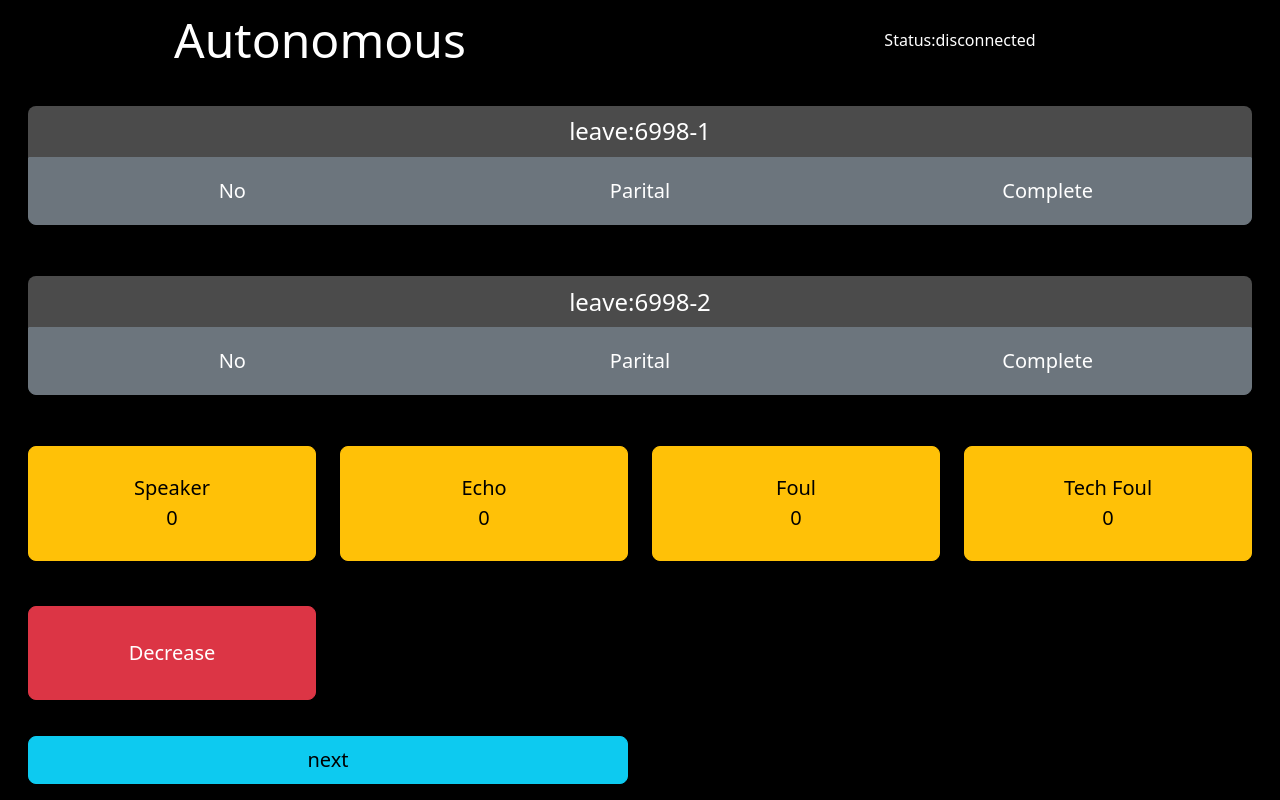
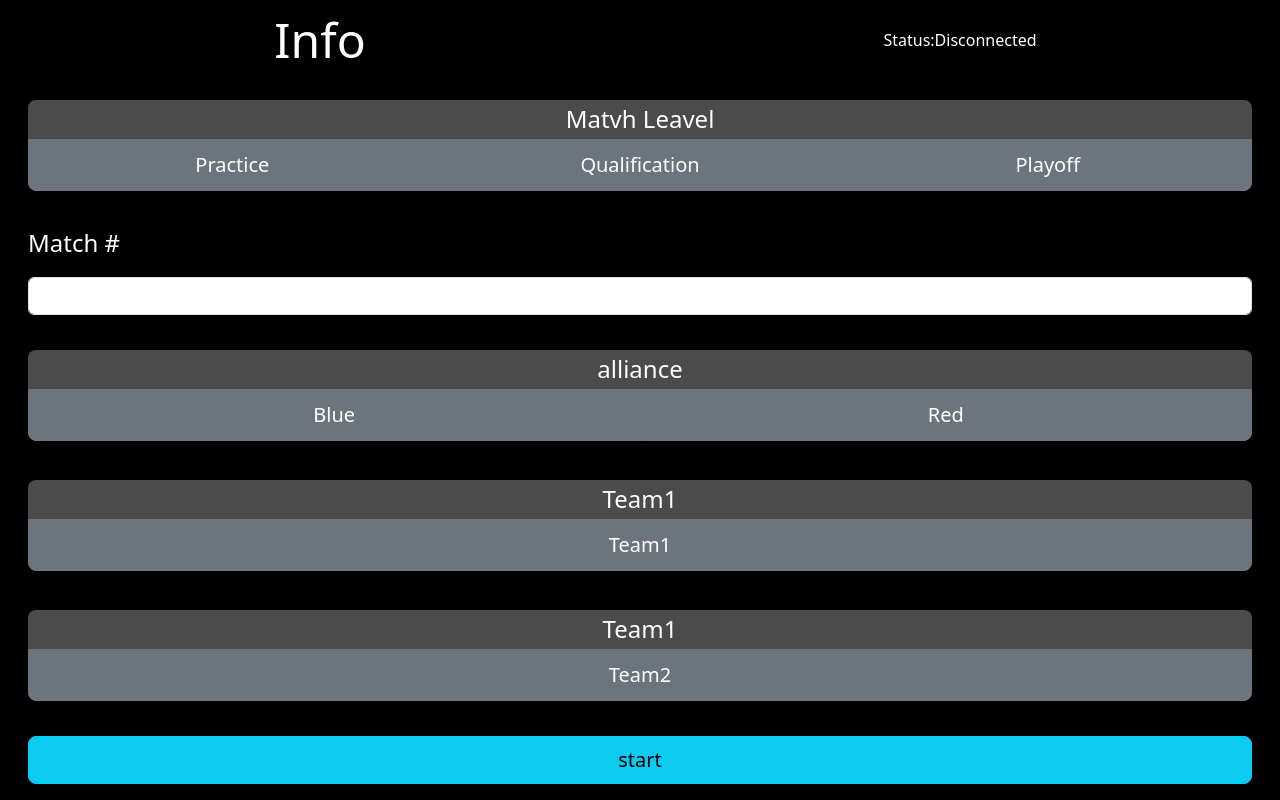
Before and after one commit to eran0926/2024TutorialCompetitionScoreRecorder, a Flask app: page /counter in a window 1280 px wide. Run offline with Flask 3, Linux system fonts and the light colour scheme; the visitor is signed in with stand-in values (Sample User, id 1); some libraries are stand-ins or nearby versions.

Commit message:
done sync info js

```diff
--- a/ScoreCounter/app/main.py
+++ b/ScoreCounter/app/main.py
@@ -73,7 +73,7 @@ def index():
     return redirect(url_for("counter"))
 
 @app.route('/counter')
-@login_required
+# @login_required
 def counter():
     return render_template("counter.html")
 
@@ -86,10 +86,19 @@ def test():
 def connect():
     print("\n",request)
     print("\n",request.sid)
-    print("\n",request.args["token"])
-    # if not self.authenticate(request.args):
-    #     raise ConnectionRefusedError('unauthorized!')
+    print("\n",request.args)
+    if not current_user.is_authenticated:
+        raise ConnectionRefusedError('unauthorized!')
 
+    print("connected")
+    socketio.emit('sync_game_status', {
+    "matchLevel":"practice",
+    "matchNumber": 555,
+    "matchStatus": "started",
+    "alliance": "blue",
+    "team1": "435t-2",
+    "team2": 12
+})
 
 @socketio.on('message')
 def handle_message(data):
--- a/ScoreCounter/app/static/scripts/main.js
+++ b/ScoreCounter/app/static/scripts/main.js
@@ -5,12 +5,13 @@ var initialX = null;
 var xThreshold = 0.3;
 var slide = 0;
 var config = {
-    "decrease-leave": "manual"
-}
+  "decrease-leave": "manual",
+};
+var gameStatus = "stop";
 
 function swipePage(increment) {
-    previousSlide = slide
-    slides = document.getElementById("main-holder").children
+  previousSlide = slide;
+  slides = document.getElementById("main-holder").children;
   if (slide + increment < slides.length && slide + increment >= 0) {
     slides[slide].style.display = "none";
     slide += increment;
@@ -18,13 +19,12 @@ function swipePage(increment) {
     slides[slide].style.display = "table";
     // document.getElementById('data').innerHTML = "";
     // document.getElementById('copyButton').setAttribute('value', 'Copy Data');
-
   }
 }
 
 function startTouch(e) {
   initialX = e.touches[0].screenX;
-};
+}
 
 function moveTouch(e) {
   if (initialX === null) {
@@ -37,13 +37,15 @@ function moveTouch(e) {
   // sliding horizontally
   if (diffX / screen.width > xThreshold) {
     // swiped left
+    if (slide != 0) {
       swipePage(1);
+    }
   } else if (diffX / screen.width < -xThreshold) {
     // swiped right
     swipePage(-1);
   }
   initialX = null;
-};
+}
 
 document.querySelectorAll(".select-btn-group").forEach(function (element) {
   element.addEventListener("click", function (e) {
@@ -52,11 +54,10 @@ document.querySelectorAll(".select-btn-group").forEach(function (element) {
         element.classList.remove("btn-secondary");
         element.classList.add("btn-info");
         config[element.parentElement.id] = element.value;
-            }
-            else {
+      } else {
         element.classList.remove("btn-info");
         element.classList.add("btn-secondary");
-            };
+      }
     });
   });
 });
@@ -77,8 +78,7 @@ document.querySelectorAll(".select-btn-group").forEach(function (element) {
 //     });
 // });
 
-init = function () {
-
+function setEventListener() {
   allStage = document.getElementById("main-holder").children;
   for (let i = 1; i < allStage.length; i++) {
     allStage[i].style.display = "none";
@@ -86,30 +86,36 @@ init = function () {
   for (let i = 0; i < allStage.length; i++) {
     allStage[i].querySelectorAll(".count-btn").forEach(function (element) {
       element.addEventListener("click", function (e) {
-                console.log(this)
+        console.log(this);
         score_div = this.querySelector(".score-div");
-                if (!this.parentElement.parentElement.querySelector("#decrease-btn").classList.contains("active")) {
+        if (
+          !this.parentElement.parentElement
+            .querySelector("#decrease-btn")
+            .classList.contains("active")
+        ) {
           score_div.innerText = parseInt(score_div.innerText) + 1;
-                }
-                else {
+        } else {
           if (parseInt(score_div.innerText) > 0) {
             score_div.innerText = parseInt(score_div.innerText) - 1;
           }
           if (config["decrease-leave"] == "auto") {
-                        this.parentElement.parentElement.querySelector("#decrease-btn").classList.toggle("active");
-                        this.parentElement.parentElement.querySelector("#decrease-btn").innerText = "Decrease";
+            this.parentElement.parentElement
+              .querySelector("#decrease-btn")
+              .classList.toggle("active");
+            this.parentElement.parentElement.querySelector(
+              "#decrease-btn"
+            ).innerText = "Decrease";
           }
         }
       });
     });
     allStage[i].querySelectorAll("#decrease-btn").forEach(function (element) {
-            console.log(element)
+      console.log(element);
       element.addEventListener("click", function (e) {
         this.classList.toggle("active");
         if (this.classList.contains("active")) {
           this.innerText = "Increase";
-                }
-                else {
+        } else {
           this.innerText = "Decrease";
         }
       });
@@ -117,5 +123,100 @@ init = function () {
   }
 }
 
+function start() {
+  if (gameStatus == "started") {
+    document.getElementById("start-btn").disabled = false;
 
-window.onload = init()
+    // swipePage(1);
+  }
+}
+
+function setSocket() {
+  var socket = io.connect();
+
+  socket.on("connect", () => {
+    console.log("connected");
+    Array.from(document.getElementsByClassName("connection-status")).forEach(
+      function (element) {
+        element.classList.remove("danger");
+        element.innerText = "Connected";
+        element.classList.add("success");
+      }
+    );
+  });
+  socket.on("disconnect", () => {
+    Array.from(document.getElementsByClassName("connection-status")).forEach(
+      function (element) {
+        element.classList.remove("success");
+        element.innerText = "Disconnected";
+        element.classList.add("danger");
+      }
+    );
+  });
+
+  socket.on("sync_game_status", function (msg) {
+    gameStatus = msg.matchStatus;
+    console.log(gameStatus);
+    if (gameStatus != "started") {
+      console.log(gameStatus);
+      document.getElementById("start-btn").disabled = true;
+    } else {
+      document.getElementById("start-btn").disabled = false;
+    }
+    Array.from(document.getElementById("level-select").children).forEach(
+      function (element) {
+        if (element.value == msg.matchLevel) {
+          element.classList.remove("btn-secondary");
+          element.classList.add("btn-info");
+        } else {
+          element.classList.remove("btn-info");
+          element.classList.add("btn-secondary");
+        }
+      }
+    );
+
+    document.getElementById("matchNumberInput").value = msg.matchNumber;
+
+    Array.from(document.getElementById("alliance-select").children).forEach(
+      function (element) {
+        if (element.value == msg.alliance) {
+          element.classList.remove("btn-secondary");
+          element.classList.add("btn-info");
+        } else {
+          element.classList.remove("btn-info");
+          element.classList.add("btn-secondary");
+        }
+      }
+    );
+
+    Array.from(document.getElementsByClassName("tean-number1")).forEach(
+      function (element) {
+        element.innerText = msg.team1;
+      }
+    );
+    Array.from(document.getElementsByClassName("tean-number2")).forEach(
+      function (element) {
+        element.innerText = msg.team2;
+      }
+    );
+  });
+
+  socket.on("gaem_start", function (msg) {
+    gameStatus = "started";
+    swipePage(1);
+  });
+  socket.on("game_stop", function (msg) {
+    gameStatus = "finished";
+    window.location.reload();
+  });
+}
+
+function syncGameStatus() {}
+
+function init() {
+  console.log("init");
+  setEventListener();
+  setSocket();
+}
+
+window.onload = init();
--- a/ScoreCounter/app/static/styles/main.css
+++ b/ScoreCounter/app/static/styles/main.css
@@ -113,3 +113,15 @@ body {
     flex-direction: column;
     justify-content: space-evenly;
 }
+
+#info-page :not(#start-btn){
+    pointer-events: none;
+}
+
+.success {
+    color: green;
+}
+
+.error {
+    color: red;
+}
--- a/ScoreCounter/app/templates/counter.html
+++ b/ScoreCounter/app/templates/counter.html
@@ -11,14 +11,100 @@
     <!-- <link href="styles/main.css" rel="stylesheet"> -->
     <link rel="stylesheet" href="{{url_for('static',filename='styles/main.css')}}">
 
+    <script src="https://cdnjs.cloudflare.com/ajax/libs/socket.io/4.0.1/socket.io.js"
+        integrity="sha512-q/dWJ3kcmjBLU4Qc47E4A9kTB4m3wuTY7vkFJDTZKjTs8jhyGQnaUrxa0Ytd0ssMZhbNua9hE+E7Qv1j+DyZwA=="
+        crossorigin="anonymous"></script>
 </head>
 
 <body>
     <div id="main-holder">
+
+
+        <div class="container-fluid vh-100">
+            <div class="row align-items-center text-center" style="height: 10%;">
+                <div class="head col">Info</div>
+                <div class="col" style="color: white;">Status:<span class="connection-status">Disconnected</span></div>
+            </div>
+
+            <div id="info-page" class="row  px-3" style="height: 80%; ">
+
+
+                <div class="select-group input-div col-12">
+                    <div class="select-label">
+                        Matvh Leavel
+                    </div>
+                    <div id="level-select" class="select-btn-group btn-group w-100" role="group"
+                        aria-label="Basic example">
+                        <button type="button" class="btn btn-secondary btn-lg" value="practice">Practice</button>
+                        <button type="button" class="btn btn-secondary btn-lg"
+                            value="qulifaction">Qualification</button>
+                        <button type="button" class="btn btn-secondary btn-lg" value="playoff">Playoff</button>
+                    </div>
+                </div>
+                <div class="form-group">
+                    <label for="matchNumberInput">Match #</label>
+                    <!-- <input type="text" class="form-control" id="tokenInput" aria-describedby="emailHelp" placeholder="Enter token"> -->
+                    <input type="text" class="form-control" id="matchNumberInput">
+                    <!-- <input type="text" class="form-control" id="matchNumberInput" placeholder="Enter Match #"> -->
+                    <!-- <small id="emailHelp" class="form-text text-muted">We'll never share your email with anyone
+                        else.</small> -->
+                </div>
+
+                <div class="select-group input-div col-12">
+                    <div class="select-label">
+                        alliance
+                    </div>
+
+                    <div id="alliance-select" class="select-btn-group btn-group w-100" role="group"
+                        aria-label="Basic example">
+                        <button type="button" class="btn btn-secondary btn-lg" value="blue">Blue</button>
+                        <button type="button" class="btn btn-secondary btn-lg" value="red">Red</button>
+                    </div>
+                </div>
+                <div class="select-group input-div col-12">
+                    <div class="select-label">
+                        Team1
+                    </div>
+                    <div id="team1-select" class="select-btn-group btn-group w-100" role="group"
+                        aria-label="Basic example">
+                        <button type="button" class="btn btn-secondary btn-lg">
+                            <span class="tean-number1">Team1</span>
+                        </button>
+                        <!-- <button type="button" class="btn btn-secondary btn-lg" value="1">6998-2</button> -->
+                    </div>
+                </div>
+                <div class="select-group input-div col-12">
+                    <div class="select-label">
+                        Team1
+                    </div>
+                    <div id="team2-select" class="select-btn-group btn-group w-100" role="group"
+                        aria-label="Basic example">
+                        <button type="button" class="btn btn-secondary btn-lg">
+                            <span class="tean-number2">Team2</span>
+                        </button>
+                        <!-- <button type="button" class="btn btn-secondary btn-lg" value="1">6998-2</button> -->
+                    </div>
+                </div>
+            </div>
+            <div class="row px-3 align-items-center justify-content-center" style="height: 10%;">
+                <div class="col-12">
+                    <button id="start-btn" type="button" class="switch-btn btn btn-info btn-lg"
+                        onclick="swipePage(1)">start</button>
+                </div>
+                <!-- <div class="col-6">
+                    <button type="button" class="switch-btn btn btn-info btn-lg"
+                        onclick="swipePage(-1)">previous</button>
+                </div>
+                <div class="col-6">
+                    <button type="button" class="switch-btn btn btn-info btn-lg" onclick="swipePage(1)">next</button>
+                </div> -->
+            </div>
+        </div>
+
         <div class="container-fluid text-center vh-100">
             <div class="row align-items-center" style="height: 10%;">
                 <div class="head col">Autonomous</div>
-                <div class="col" style="color: white;">Status:<span>disconnected</span></div>
+                <div class="col" style="color: white;">Status:<span class="connection-status">Disconnected</span></div>
             </div>
 
             <div id="auto-input" class="row  px-3" style="height: 80%; ">
@@ -87,7 +173,7 @@
 
                 </div>
             </div>
-            <div class="row px-3 align-items-center" style="height: 10%;">
+            <div class="row px-3 align-items-center justify-content-center" style="height: 10%;">
                 <!-- <div class="col-6">
                     <button type="button" class="switch-btn btn btn-info btn-lg"
                         onclick="swipePage(-1)">previous</button>
@@ -100,6 +186,7 @@
         <div class="container-fluid text-center vh-100">
             <div class="row align-items-center" style="height: 10%;">
                 <div class="head col">Telop</div>
+                <div class="col" style="color: white;">Status:<span class="connection-status">Disconnected</span></div>
             </div>
 
             <div id="telop-field" class="row  px-3" style="height: 80%; ">
@@ -169,7 +256,7 @@
                     </div>
                 </div>
             </div>
-            <div class="row px-3 align-items-center" style="height: 10%;">
+            <div class="row px-3 align-items-center justify-content-center" style="height: 10%;">
                 <div class="col-6">
                     <button type="button" class="switch-btn btn btn-info btn-lg"
                         onclick="swipePage(-1)">previous</button>
--- a/ScoreCounter/app/templates/test.html
+++ b/ScoreCounter/app/templates/test.html
@@ -2,7 +2,7 @@
     integrity="sha512-q/dWJ3kcmjBLU4Qc47E4A9kTB4m3wuTY7vkFJDTZKjTs8jhyGQnaUrxa0Ytd0ssMZhbNua9hE+E7Qv1j+DyZwA=="
     crossorigin="anonymous"></script>
 <script type="text/javascript" charset="utf-8">
-    var socket = io('http://localhost:5000', { "query": "token=ccc&ddd=vvv" });
+    var socket = io({ "query": "token=ccc&ddd=vvv" });
     socket.on('connect', function () {
         socket.emit('my event', { data: 'I\'m connected!' });
     });
```
Lines whose indentation alone changed are shown as unchanged.
